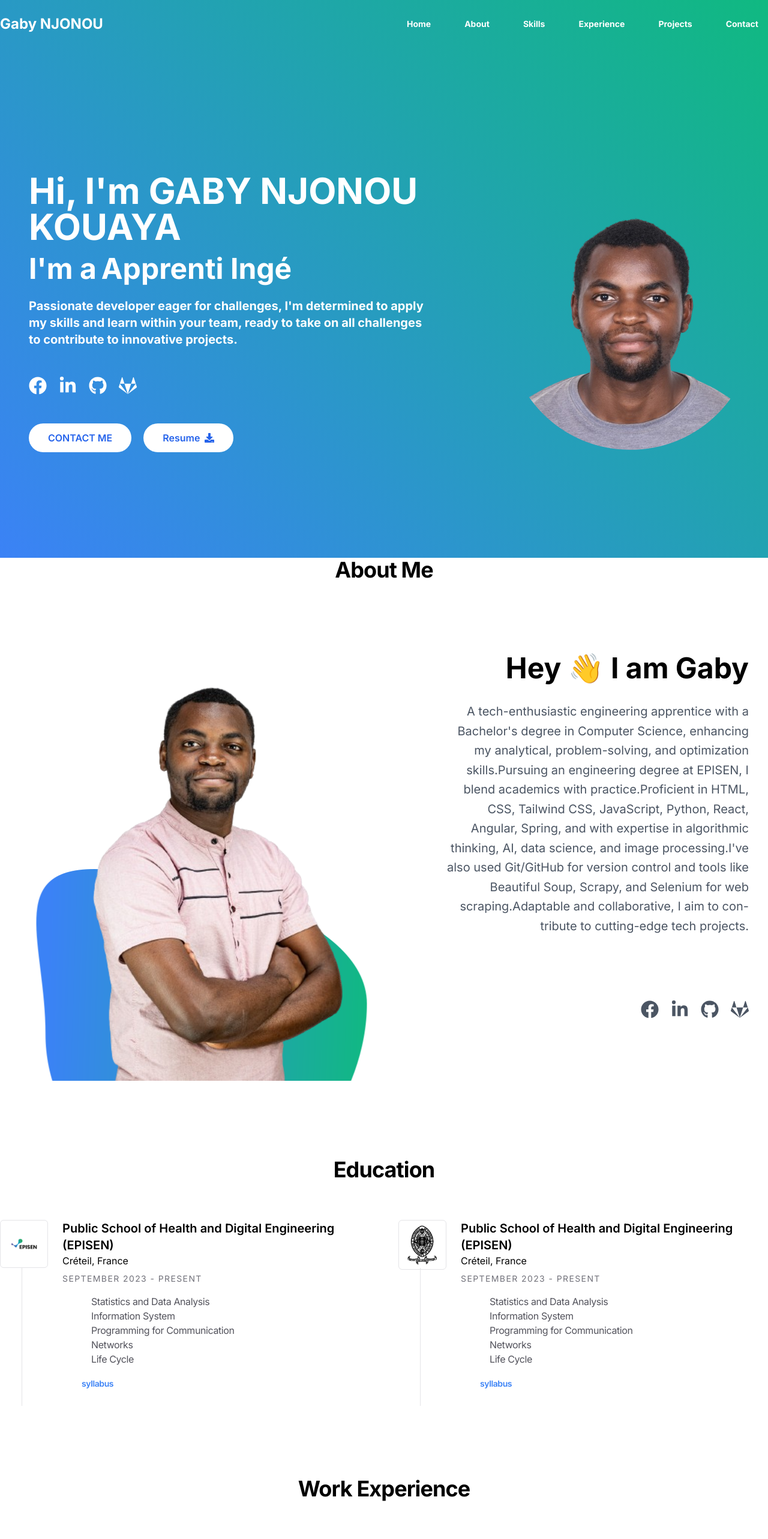
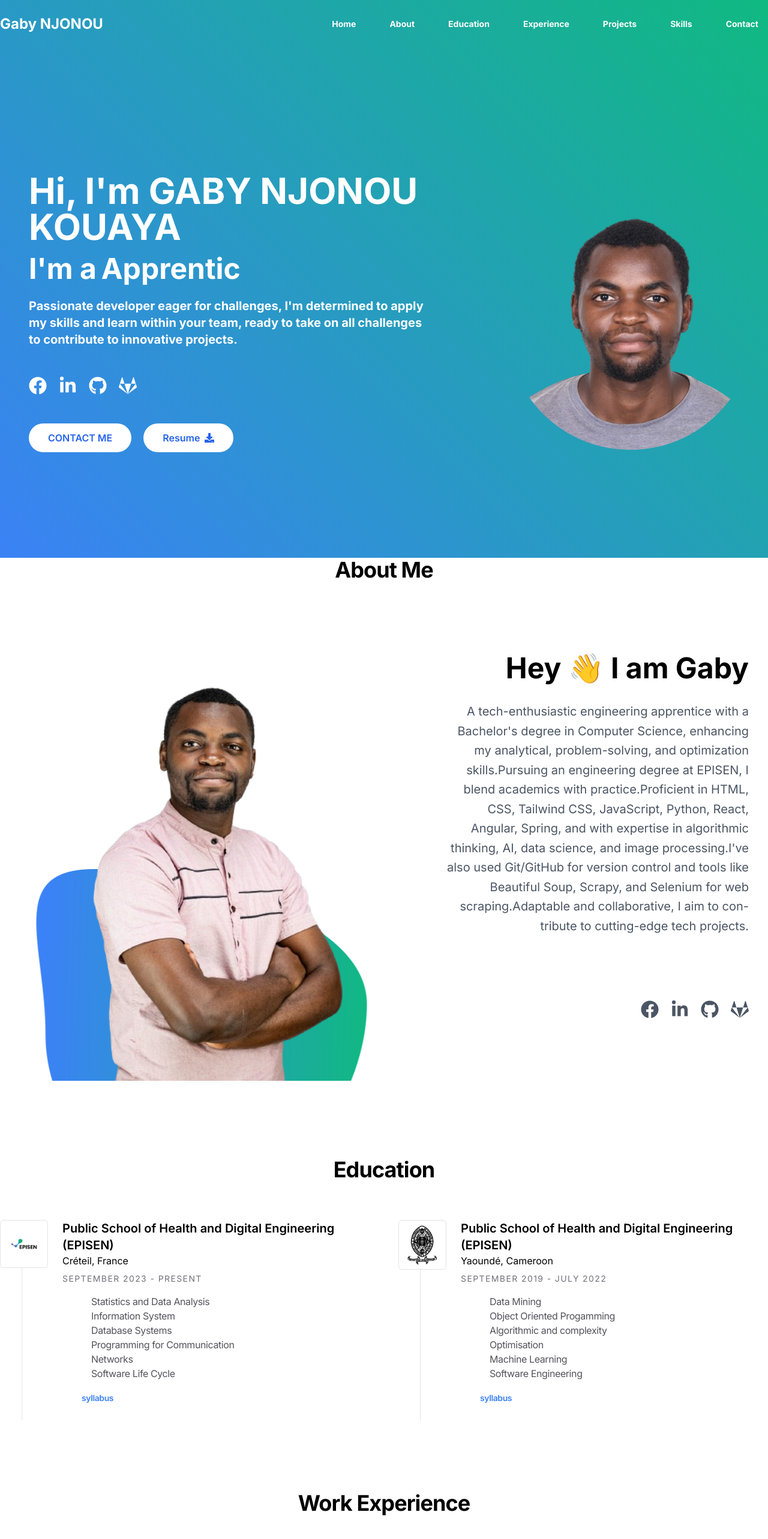
Before and after one commit to njonou01/portfolio, a React (Create React App) app: page / in a window 1280 px wide. Shown: the top 2566 px of the page at 60% size. Built offline with nearby package versions, Linux system fonts and the light colour scheme; the HTML template or start-up script is replaced by a standard one.

Commit message:
ajustement

```diff
--- a/src/components/AboutMe.tsx
+++ b/src/components/AboutMe.tsx
@@ -27,7 +27,7 @@ const aboutMeText = {
 
 const AboutMe = () => {
     return (
-        <section className="pt-10 overflow-hidden dark:bg-gray-800 md:pt-0 sm:pt-16 2xl:pt-16">
+        <section id='about' className="pt-10 overflow-hidden dark:bg-gray-800 md:pt-0 sm:pt-16 2xl:pt-16">
             <div className='container text-center mx-auto opacity-100 transform-none'>
                 <div className="mb-16">
                     <h2 className="font-incognito text-4xl mb-4 font-bold tracking-tight">About Me</h2>
--- a/src/components/Education.tsx
+++ b/src/components/Education.tsx
@@ -17,22 +17,22 @@ const educationData: EducationItem[] = [
             position: 'Créteil, France',
             startDate: 'September 2023',
             endDate: 'Present',
-            courses: ['Statistics and Data Analysis', 'Information System', 'Programming for Communication', 'Networks', 'Life Cycle'],
+            courses: ['Statistics and Data Analysis', 'Information System', 'Database Systems' ,'Programming for Communication', 'Networks', 'Software Life Cycle'],
             img: episen
       },
       {
             schoolName: "Public School of Health and Digital Engineering (EPISEN)",
-            position: 'Créteil, France',
-            startDate: 'September 2023',
-            endDate: 'Present',
-            courses: ['Statistics and Data Analysis', 'Information System', 'Programming for Communication', 'Networks', 'Life Cycle'],
+            position: 'Yaoundé, Cameroon',
+            startDate: 'September 2019',
+            endDate: 'July 2022',
+            courses: ['Data Mining', 'Object Oriented Progamming', 'Algorithmic and complexity ', 'Optimisation', 'Machine Learning', 'Software Engineering'],
             img: uy1
       }
 ];
 
-const Experience: React.FC = () => {
+const Education: React.FC = () => {
       return (
-            <section className="mt-32 container mx-auto">
+            <section id='education' className="mt-32 container mx-auto">
                   <div className='opacity-100 text-center transform-none'>
                         <div className="mb-16">
                               <h2 className="font-incognito text-4xl mb-4 font-bold tracking-tight capitalize">Education</h2>
@@ -77,4 +77,4 @@ const Experience: React.FC = () => {
       );
 };
 
-export default Experience;
+export default Education;
--- a/src/components/Experience.tsx
+++ b/src/components/Experience.tsx
@@ -70,7 +70,7 @@ const experienceData: ExperienceItem[] = [
 
 const Experience: React.FC = () => {
       return (
-            <section className="mt-32 container mx-auto">
+            <section id='experience' className="mt-32 container mx-auto">
                   <div className='opacity-100 text-center transform-none'>
                         <div className="mb-16">
                               <h2 className="font-incognito text-4xl mb-4 font-bold tracking-tight">Work Experience</h2>
--- a/src/components/Footer.tsx
+++ b/src/components/Footer.tsx
@@ -3,7 +3,7 @@ import React from 'react';
 import { FaLinkedin, FaGithub, FaTwitter, FaGitlab } from 'react-icons/fa';
 
 const footerData = {
-  aboutMe: "Apprentice Engineer specializing in web and mobile applications.",
+  aboutMe: "Apprentice Engineer specializing in web , mobile applications and data science.",
   services: ["Web Development", "App Development", "DataScience", "Desktop  Development" , ],
   contact: {
     email: "njonougaby45@gmail.com",
--- a/src/components/Hero.tsx
+++ b/src/components/Hero.tsx
@@ -7,7 +7,7 @@ import profileImage from '../assets/img/LSG_7719-US_DV-2023_Loterie-600x600_px-r
 
 const profile = {
     name: "GABY NJONOU KOUAYA",
-    role: "Apprenti Ingénieur",
+    role: "Apprentice IT Engineer",
     description: "Passionate developer eager for challenges, I'm determined to apply my skills and learn within your team, ready to take on all challenges to contribute to innovative projects."
 };
 
@@ -20,9 +20,9 @@ const socialLinks = [
 
 const Hero: React.FC = () => {
     return (
-        <header className="bg-gradient-bg font-bold text-white">
+        <header  id="home" className="bg-gradient-bg font-bold text-white">
             <NavBar />
-            <section id="home" className="pt-20 min-h-[calc(100vh-5rem)] flex items-center">
+            <section className="pt-20 min-h-[calc(100vh-5rem)] flex items-center">
                 <section className="container mx-auto px-6 py-16 flex flex-col md:flex-row items-center">
                     <div className="md:w-2/3 mb-8 md:mb-0">
                         <div className="container mx-auto px-6 py-16 text-white">
--- a/src/components/NavBar.tsx
+++ b/src/components/NavBar.tsx
@@ -1,37 +1,98 @@
-import React from 'react'
-// import Dropdown from './Dropdown'
+import React, { useState } from 'react'
+import { FaBars } from 'react-icons/fa'
+const navItems = [
+      {
+            id: 1,
+            value: 'Home',
+            href: '#home',
+      },
+      {
+            id: 2,
+            value: 'About',
+            href: '#about',
+      }
+      , {
+            id: 7,
+            value: 'Education',
+            href: '#education',
+      },
+      {
+            id: 4,
+            value: 'Experience',
+            href: '#experience',
+      },
+      {
+            id: 5,
+            value: 'Projects',
+            href: '#projects',
+      },
+      {
+            id: 3,
+            value: 'Skills',
+            href: '#skills',
+      },
 
+      {
+            id: 6,
+            value: 'Contact',
+            href: '#contact',
+      }
+]
 const NavBar: React.FC = () => {
-      // const languageItems = [
-      //       {
-      //             id: 1,
-      //             value: 'English',
-      //             img: 'https://flagcdn.com/w20/us.png',
-      //       },
-      //       {
-      //             id: 2,
-      //             value: 'Français',
-      //             img: 'https://flagcdn.com/w20/fr.png',
-      //       },
-      //       {
-      //             id: 3,
-      //             value: 'Español',
-      //             img: 'https://flagcdn.com/w20/es.png',
-      //       },
-      // ]
+      const [isOpen, setIsOpen] = useState(false)
+
+
       return (
-            <nav className="container mx-auto  flex justify-between items-center h-[5rem]">
-                  <button className="text-2xl font-bold text-white">Gaby NJONOU</button>
-                  <div className="hidden md:flex space-x-6  justify-between items-center">
-                        <a href="#home" className="block px-4 text-sm ">Home</a>
-                        <a href="#about" className="block px-4 text-sm ">About</a>
-                        <a href="#skills" className="block px-4 text-sm ">Skills</a>
-                        <a href="#experience" className="block px-4 text-sm ">Experience</a>
-                        <a href="#projects" className="block px-4 text-sm ">Projects</a>
-                        <a href="#contact" className="block px-4 text-sm ">Contact</a>
-                        {/* <Dropdown items={languageItems} /> */}
+
+            <>
+                  <nav className="container mx-auto  flex justify-between items-center h-[5rem]">
+                        <button className="text-2xl font-bold text-white">Gaby NJONOU</button>
+                        <div className="hidden md:flex space-x-6  justify-between items-center">
+                              {navItems.map((item, index) => (
+                                    <a key={index} href={item.href} className="block px-4 text-sm ">{item.value}</a>
+                              ))}
+                        </div>
+                        <div className="flex lg:hidden px-2">
+                              <button type="button" onClick={() => setIsOpen(true)}
+                                    className="-m-2.5 inline-flex items-center justify-center rounded-md p-2.5 text-gray-700">
+                                    <span className="sr-only">Open main menu</span>
+                                    <FaBars size={24} className='text-white' />
+                              </button>
+                        </div>
+                  </nav>
+                  <div className={`${isOpen ? 'block' : 'hidden'} lg:hidden`} role="dialog" aria-modal="true">
+                        <div className="fixed inset-0 z-50"></div>
+                        <div className="fixed inset-y-0 right-0 z-50 w-full overflow-y-auto bg-white px-6 py-6 sm:max-w-sm sm:ring-1 sm:ring-gray-900/10">
+                              <div className="flex items-center justify-between">
+                                    <a href='/' className="-m-1.5 p-1.5">
+                                          <button className="text-2xl font-bold text-gradient">Gaby NJONOU</button>
+                                    </a>
+                                    <button type="button" onClick={() => setIsOpen(false)}
+                                          className="-m-2.5 rounded-md p-2.5 text-gray-700">
+                                          <span className="sr-only">Close menu</span>
+                                          <svg className="h-6 w-6" fill="none" viewBox="0 0 24 24" stroke-width="1.5" stroke="currentColor" aria-hidden="true">
+                                                <path stroke-linecap="round" stroke-linejoin="round" d="M6 18L18 6M6 6l12 12" />
+                                          </svg>
+                                    </button>
+                              </div>
+
+                              <div className="mt-6 flow-root">
+                                    <div className="-my-6 divide-y divide-gray-500/10">
+                                          <div className="space-y-2 py-6">
+                                                {
+                                                      navItems.map((item, index) => (
+                                                            <a key={index} href={item.href} onClick={() => setIsOpen(false)}
+                                                            className="-mx-3 block rounded-lg px-3 py-2 text-base font-semibold leading-7 text-gray-900 hover:bg-gray-50">{item.value}</a>
+                                                      ))
+                                                }
+                                          </div>
+
+                                    </div>
+                              </div>
+                        </div>
                   </div>
-            </nav>
+            </>
+
       )
 }
 
--- a/src/components/Skills.tsx
+++ b/src/components/Skills.tsx
@@ -53,7 +53,7 @@ const skillsData: Skill[] = [
 
 const Skills: React.FC = () => {
       return (
-            <section className="py-20">
+            <section id='skills' className="py-20">
                   <div className="container mx-auto px-6">
                         <div className='opacity-100 text-center transform-none container mx-auto'>
                               <div className="mb-16">
```
